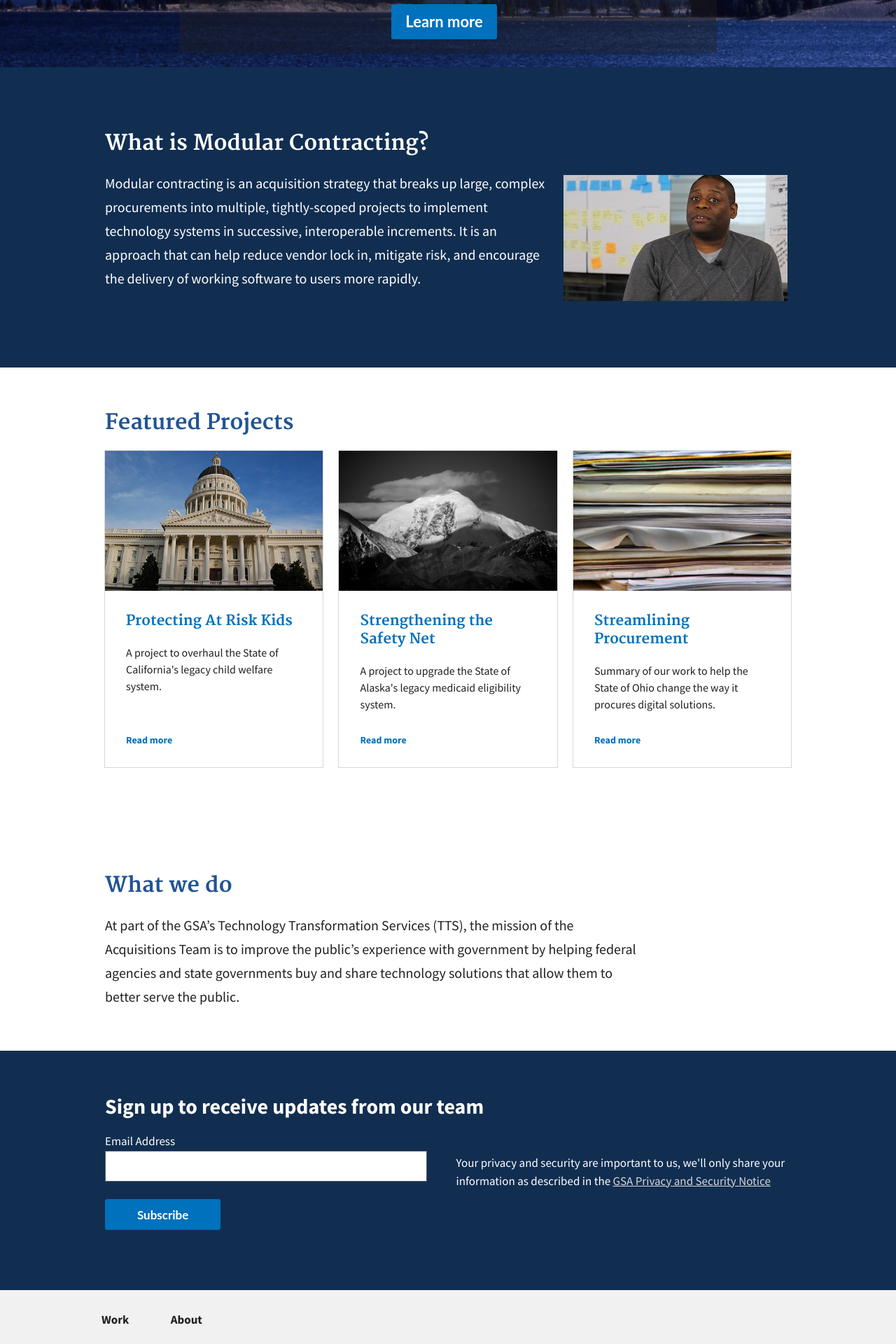
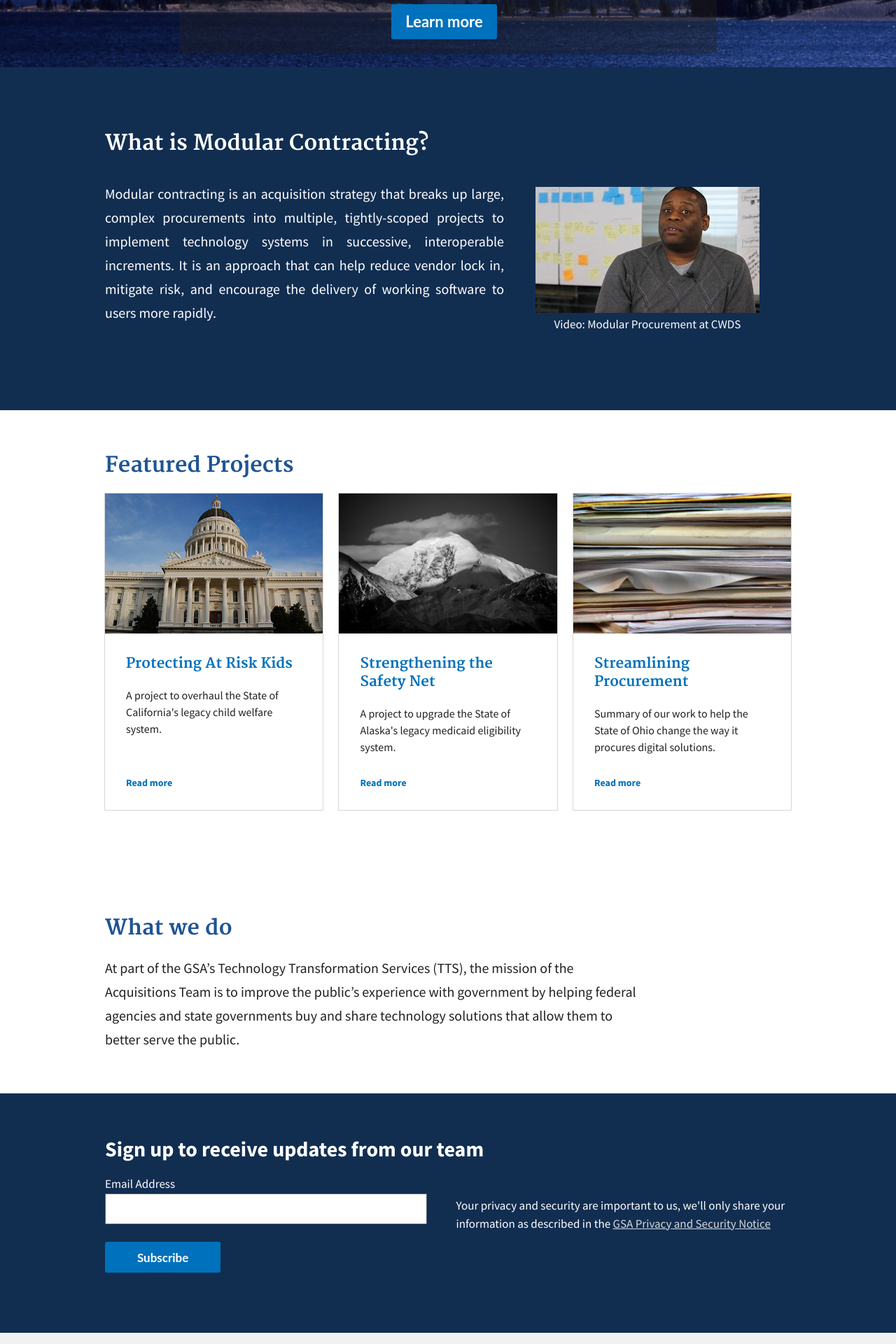
Before and after one commit to 18F/Modular-Contracting-And-Agile-Development, a Jekyll site: the page built from pages/home.md, in a window 1280 px wide. Shown: the part 460-2380 px from the top of the page at 70% size. Built offline with Jekyll 4.4.1, drawn with Linux system fonts in a browser that asks for light colours; our own code applies the rules of GitHub Pages for plain Markdown files.

Commit message:
Modify banner section of homepage

```diff
--- a/_layouts/home.html
+++ b/_layouts/home.html
@@ -18,9 +18,14 @@ layout: base
   <div class="usa-grid">
     <div class="usa-width-one-whole usa-end-row">
       <h2>{{ page.banner-heading }}</h2>
-      <a href="{{ page.featured-video-url }}"><img class="featured-video" src="{{ page.thumbnail-image | prepend: site.baseurl }}"/></a>
+      {% if page.featured-video-url %}
+      <figure>
+        <a href="{{ page.featured-video-url }}"><img class="featured-video" src="{{ page.thumbnail-image | prepend: site.baseurl }}"/></a>
+        <figcaption>Video: {{ page.video-caption }}</figcaption>
+      </figure>
+      {% endif %}
       {% if page.banner-text %}
-        <p>{{ page.banner-text }}</p>
+        <p class="banner-text">{{ page.banner-text }}</p>
       {% endif %}
       {% if page.banner-button-text %}
       <div class="center-content">
--- a/_sass/_home.scss
+++ b/_sass/_home.scss
@@ -9,8 +9,17 @@
   line-height: 1.7;
 }
 
-.featured-video {
+figure {
   float: right;
   padding: 5px;
-  margin-left: 10px;
 }
+
+figcaption {
+  text-align: center;
+  color: $banner-text-color;
+}
+
+.banner-text {
+  margin-top: 35px;
+  text-align: justify;
+}
--- a/pages/home.md
+++ b/pages/home.md
@@ -11,6 +11,7 @@ banner-text: Modular contracting is an acquisition strategy that breaks up large
 #banner-button-text: Learn more about our work
 #banner-button-link: /projects/
 featured-video-url: https://www.youtube.com/watch?v=lNSmF7-xisU
+video-caption: "Modular Procurement at CWDS"
 thumbnail-image: /assets/img/thumbnail.jpg
 
 ---
```
